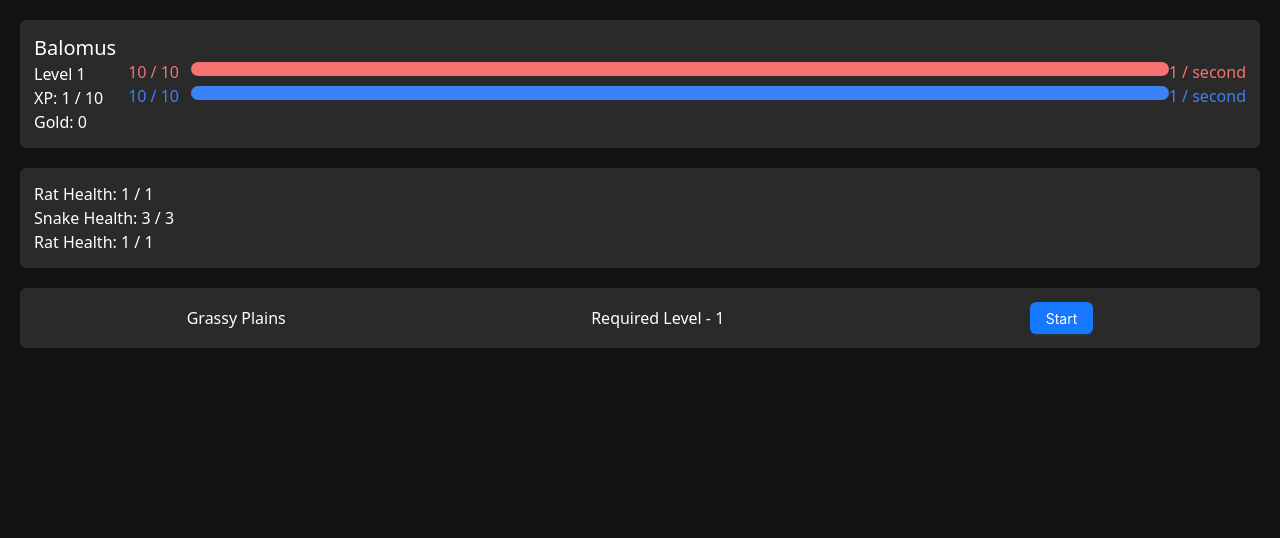
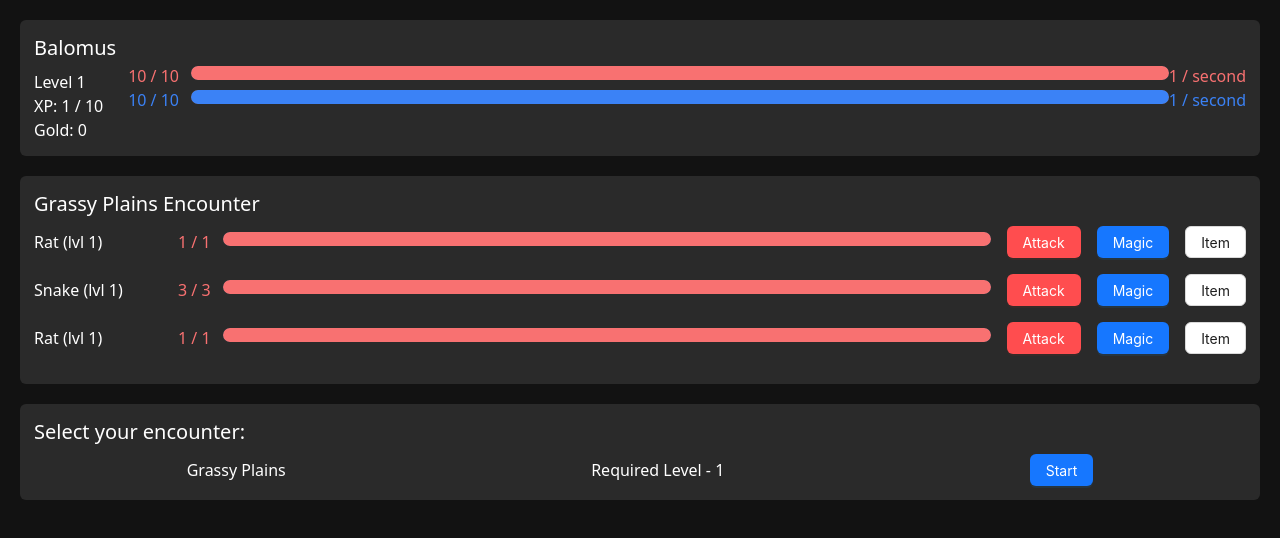
Before and after one commit to balomus/incremental-rpg, a React (Vite) app: page / in a window 1280 px wide. Both pictures are taken after a click on the button "Start". Shown: the top 538 px of the page. Built offline with nearby package versions, Linux system fonts and the light colour scheme.

Commit message:
Adding damage mechanics for attacking

```diff
--- a/src/components/Bar.tsx
+++ b/src/components/Bar.tsx
@@ -4,7 +4,7 @@ interface BarsProps {
   type: "health" | "mana";
   currentValue: number;
   maxValue: number;
-  increment: number;
+  increment?: number;
 }
 
 const Bar = ({ type, currentValue, maxValue, increment }: BarsProps) => {
@@ -22,7 +22,7 @@ const Bar = ({ type, currentValue, maxValue, increment }: BarsProps) => {
         trailColor="#6D5D6E"
         strokeColor={type === "health" ? "#F87171" : "#3B82F6"}
       />
-      <div className="min-w-max">{increment} / second</div>
+      {increment && <div className="min-w-max">{increment} / second</div>}
     </div>
   );
 };
--- a/src/components/CombatArea.tsx
+++ b/src/components/CombatArea.tsx
@@ -10,6 +10,7 @@ interface CombatAreaProps {
   maxNumberOfEnemies: number;
   elligibleEnemies: string[];
   setEncounter: Dispatch<SetStateAction<Enemy[]>>;
+  setEncounterName: Dispatch<SetStateAction<string>>;
 }
 
 const getNumberOfEnemies = (min: number, max: number) => {
@@ -27,6 +28,7 @@ const CombatArea = ({ ...props }: CombatAreaProps) => {
         <Button
           type="primary"
           onClick={() => {
+            props.setEncounterName(props.name);
             props.setEncounter(
               generateEncounter(
                 getNumberOfEnemies(
--- a/src/components/CombatAreas.tsx
+++ b/src/components/CombatAreas.tsx
@@ -4,11 +4,13 @@ import Enemy from "../types/EnemyType";
 
 interface CombatAreasProps {
   setEncounter: Dispatch<SetStateAction<Enemy[]>>;
+  setEncounterName: Dispatch<SetStateAction<string>>;
 }
 
 const CombatAreas = ({ ...props }: CombatAreasProps) => {
   return (
     <div className="border-transparent border-2 rounded-md p-3 mb-5 bg-white/10">
+      <h2 className="text-xl pb-2">Select your encounter:</h2>
       <CombatArea
         name={"Grassy Plains"}
         levelRequirement={1}
@@ -16,6 +18,7 @@ const CombatAreas = ({ ...props }: CombatAreasProps) => {
         maxNumberOfEnemies={3}
         elligibleEnemies={["Rat", "Slime", "Snake"]}
         setEncounter={props.setEncounter}
+        setEncounterName={props.setEncounterName}
       />
     </div>
   );
--- a/src/components/Encounter.tsx
+++ b/src/components/Encounter.tsx
@@ -3,12 +3,13 @@ import Enemy from "./Enemies/Enemy";
 
 interface EncounterProps {
   encounter: EnemyType[];
+  encounterName: string;
 }
 
 const Encounter = ({ ...props }: EncounterProps) => {
   return (
     <div className="border-transparent border-2 rounded-md p-3 mb-5 bg-white/10">
-      <h2 className="text-xl">{}</h2>
+      <h2 className="text-xl pb-2">{props.encounterName} Encounter</h2>
       {props.encounter.map((enemy, i) => (
         <Enemy
           name={enemy.name}
--- a/src/components/Enemies/Enemy.tsx
+++ b/src/components/Enemies/Enemy.tsx
@@ -1,13 +1,44 @@
-import { useState } from "react";
+import { useContext, useState } from "react";
 import EnemyType from "../../types/EnemyType";
+import Bar from "../Bar";
+import { Button } from "antd";
+import { PlayerContext } from "../../context/PlayerContextProvider";
 
 const Enemy = ({ ...props }: EnemyType) => {
-  const [maxHealth, setMaxHealth] = useState(props.health);
-  const [currentHealth, setCurrentHealth] = useState(props.health);
+  const { player, setPlayer } = useContext(PlayerContext);
+
+  const [enemyMaxHealth, setEnemyMaxHealth] = useState(props.health);
+  const [enemyCurrentHealth, setEnemyCurrentHealth] = useState(props.health);
 
   return (
-    <div>
-      {props.name} Health: {currentHealth} / {props.health}
+    <div className="flex space-x-4 pb-4 items-center">
+      <div className="w-32">
+        {props.name} (lvl {props.level})
+      </div>
+      <div className="flex flex-col grow justify-center">
+        <Bar
+          type="health"
+          currentValue={enemyCurrentHealth}
+          maxValue={enemyMaxHealth}
+        />
+      </div>
+
+      <Button
+        type="primary"
+        danger
+        onClick={() => {
+          setEnemyCurrentHealth(enemyCurrentHealth - player.strength);
+          setPlayer({
+            ...player,
+            currentHealth: player.currentHealth - props.damage,
+          });
+          // console.log("Attack clicked");
+        }}
+      >
+        Attack
+      </Button>
+      <Button type="primary">Magic</Button>
+      <Button>Item</Button>
     </div>
   );
 };
--- a/src/components/NameAndLevel.tsx
+++ b/src/components/NameAndLevel.tsx
@@ -6,7 +6,7 @@ const NameAndLevel = () => {
 
   return (
     <div className="pr-3">
-      <h2 className="text-xl">{player.name}</h2>
+      <h2 className="text-xl pb-2">{player.name}</h2>
       <div>Level {player.level}</div>
       <div>
         XP: {player.experience} / {player.maxExperience}
--- a/src/context/PlayerContextProvider.tsx
+++ b/src/context/PlayerContextProvider.tsx
@@ -13,6 +13,7 @@ interface Player {
   maxMana: number;
   healthIncrement: number;
   manaIncrement: number;
+  strength: number;
 }
 
 interface PlayerContextType {
--- a/src/mocks/PlayerInfo.json
+++ b/src/mocks/PlayerInfo.json
@@ -9,5 +9,6 @@
   "currentMana": 5,
   "maxMana": 10,
   "healthIncrement": 1,
-  "manaIncrement": 1
+  "manaIncrement": 1,
+  "strength": 1
 }
--- a/src/pages/App.tsx
+++ b/src/pages/App.tsx
@@ -9,6 +9,7 @@ import CombatAreas from "../components/CombatAreas";
 
 function App() {
   const [encounter, setEncounter] = useState<Enemy[]>([]);
+  const [encounterName, setEncounterName] = useState<string>("");
 
   useEffect(() => {
     // console.log("encounter ", encounter);
@@ -23,9 +24,12 @@ function App() {
         {encounter.length <= 0 ? (
           <>LT or EQ to 0</>
         ) : (
-          <Encounter encounter={encounter} />
+          <Encounter encounter={encounter} encounterName={encounterName} />
         )}
-        <CombatAreas setEncounter={setEncounter} />
+        <CombatAreas
+          setEncounter={setEncounter}
+          setEncounterName={setEncounterName}
+        />
       </div>
     </PlayerContextProvider>
   );
```
